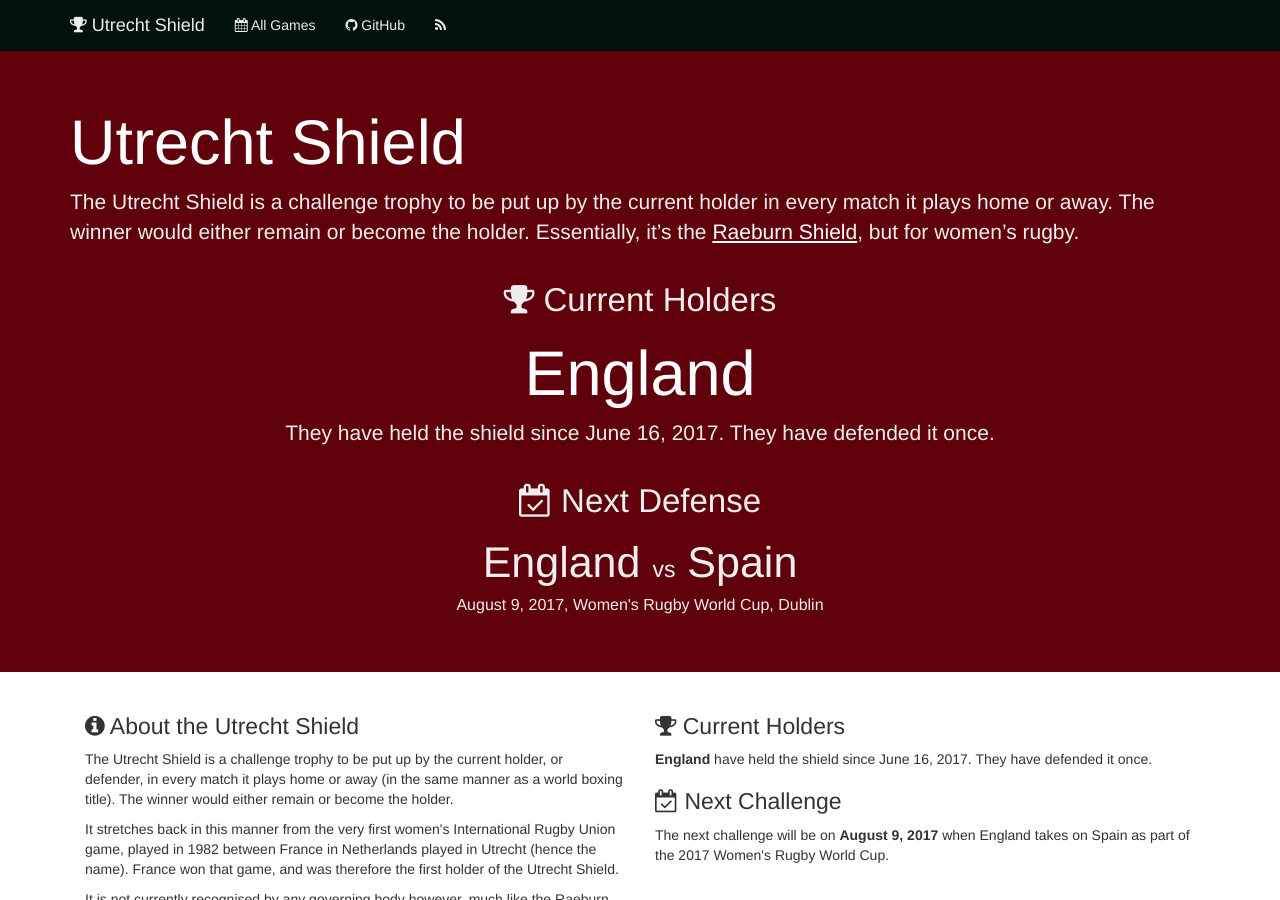
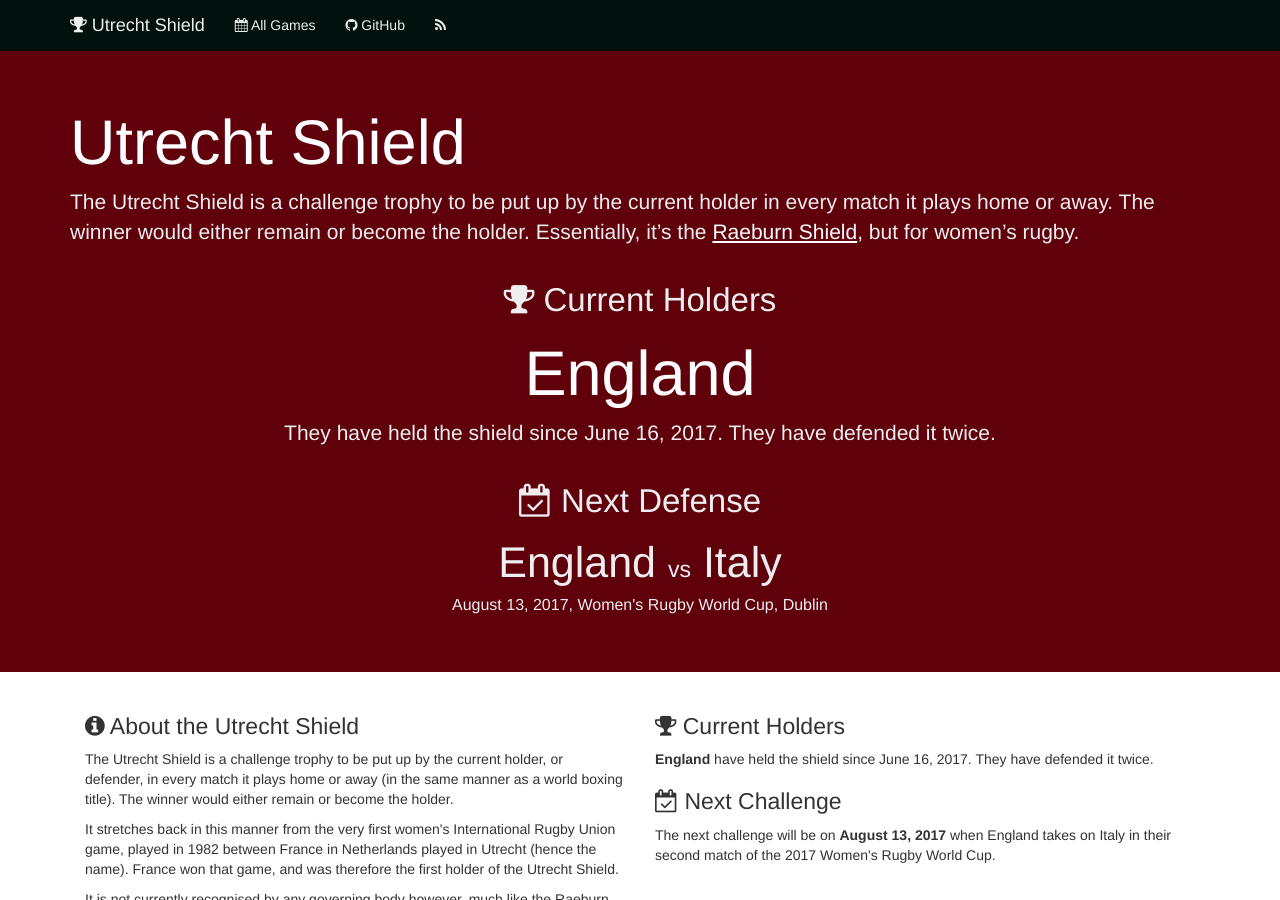
Before and after one commit to mattgrande/utrecht-shield, a Jekyll site: the page built from index.html, in a window 1280 px wide and 900 px high. Built offline with Jekyll 4.4.1, drawn with Linux system fonts in a browser that asks for light colours; nearby versions of some CDN libraries; a style sheet for code colours, icons or effects is not loaded.

Commit message:
Add England's latest game

```diff
--- a/index.html
+++ b/index.html
@@ -23,12 +23,12 @@ tagline: Hamilton, Ontario
           <h1><span class="flag-icon flag-icon-gb-eng"></span> England</h1>
       </div>
       <div class="col-sm-12">
-          <p>They have held the shield since June 16, 2017. They have defended it once.</p>
+          <p>They have held the shield since June 16, 2017. They have defended it twice.</p>
       </div>
       <div class="col-sm-12">
           <h3><i class="fa fa-calendar-check-o"></i> Next Defense</h3>
-          <h2><span class="flag-icon flag-icon-gb-eng"></span> England <span style="font-size: 23px">vs</span> Spain <span class="flag-icon flag-icon-es"></span></h2>
-          <h4>August 9, 2017, Women's Rugby World Cup, Dublin</h4>
+          <h2><span class="flag-icon flag-icon-gb-eng"></span> England <span style="font-size: 23px">vs</span> Italy <span class="flag-icon flag-icon-it"></span></h2>
+          <h4>August 13, 2017, Women's Rugby World Cup, Dublin</h4>
       </div>
     </div>
   </div>
@@ -58,13 +58,13 @@ tagline: Hamilton, Ontario
 
                     <p>
                         <span class="flag-icon flag-icon-gb-eng"></span>
-                        <strong>England</strong> have held the shield since June 16, 2017. They have defended it once.
+                        <strong>England</strong> have held the shield since June 16, 2017. They have defended it twice.
                     </p>
 
                     <h2><i class="fa fa-calendar-check-o"></i> Next Challenge</h2>
 
                     <p>
-                        The next challenge will be on <strong>August 9, 2017</strong> when England takes on Spain as part of the 2017 Women's Rugby World Cup.
+                        The next challenge will be on <strong>August 13, 2017</strong> when England takes on Italy in their second match of the 2017 Women's Rugby World Cup.
                     </p>
                 </div>
             </div>
--- a/matches.csv
+++ b/matches.csv
@@ -146,3 +146,4 @@ Ireland,8,38,New Zealand,2016-11-27,,"UCD Bowl, Dublin, Ireland"
 New Zealand,28,16,Canada,2017-06-09,2017 Women's International Rugby Series,"Westpac Stadium, Wellington, New Zealand"
 New Zealand,44,17,Australia,2017-06-13,2017 Women's International Rugby Series,"Rugby Park, Christchurch, New Zealand"
 New Zealand,21,29,England,2017-06-16,2017 Women's International Rugby Series,"Rotorua International Stadium, Rotorua, New Zealand"
+England,56,5,Spain,2017-08-09,2017 Women's Rugby World Cup,"UCD Billings Park, Dublin, Ireland"
```
Also changed, not shown: _posts/2017-06-16-New Zealand-v-England.md (+1 -1 lines), _posts/2017-08-09-England-v-Spain.md (added, +8 -0 lines).
